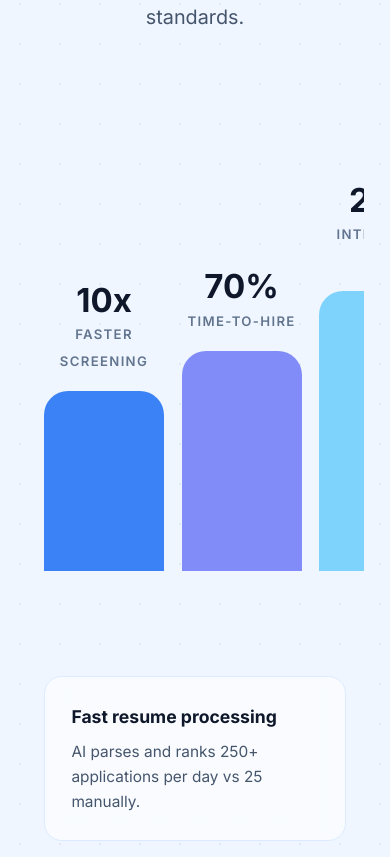
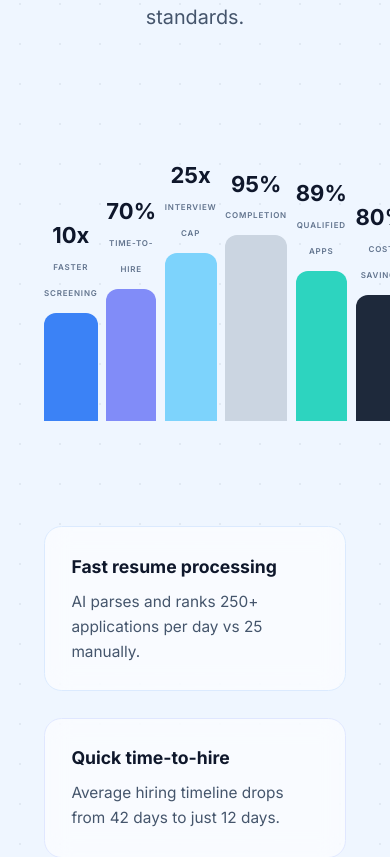
Before and after one commit to shahabas07/RecruiterAI, a React (Vite) app: page / in a window 390 px wide. Shown: the part 2311-3168 px from the top of the page. Built offline with nearby package versions, Linux system fonts and the light colour scheme.

Commit message:
feat: make bar graph and platform diagram fully responsive for mobile

```diff
--- a/src/components/BentoFeatures.tsx
+++ b/src/components/BentoFeatures.tsx
@@ -52,21 +52,21 @@ export function BentoFeatures() {
         </div>
 
         {/* Bar Chart Section */}
-        <div className="overflow-x-auto -mx-4 px-4 mb-24">
-          <div ref={chartRef} className="flex gap-4 h-[450px] items-end min-w-[900px] md:min-w-0">
+        <div className="mb-24">
+          <div ref={chartRef} className="flex justify-between gap-2 md:gap-4 h-[300px] md:h-[450px] items-end">
             {bars.map((bar, index) => (
-              <div key={index} className="flex-1 min-w-[120px] flex flex-col items-center justify-end h-full group">
-                <div className="mb-4 text-center">
-                  <span className="block text-3xl font-bold text-slate-900">{bar.value}</span>
-                  <span className="text-xs uppercase tracking-widest text-slate-500 font-semibold">{bar.label}</span>
+              <div key={index} className="flex-1 flex flex-col items-center justify-end h-full group">
+                <div className="mb-2 md:mb-4 text-center">
+                  <span className="block text-xl md:text-3xl font-bold text-slate-900">{bar.value}</span>
+                  <span className="text-[8px] md:text-xs uppercase tracking-widest text-slate-500 font-semibold">{bar.label}</span>
                 </div>
                 <div
                   className={`w-full transition-all duration-1000 ease-out ${bar.shadow}`}
                   style={{
-                    height: isVisible ? `${bar.height}px` : '0px',
+                    height: isVisible ? `${bar.height * 0.6}px` : '0px',
                     backgroundColor: bar.color,
-                    borderTopLeftRadius: '24px',
-                    borderTopRightRadius: '24px'
+                    borderTopLeftRadius: '12px',
+                    borderTopRightRadius: '12px'
                   }}
                 ></div>
               </div>
--- a/src/components/GlobalHiring.tsx
+++ b/src/components/GlobalHiring.tsx
@@ -1,3 +1,4 @@
+import { useState, useEffect } from 'react';
 import {
   Globe2,
   Linkedin,
@@ -79,7 +80,20 @@ const platformIcons: Record<string, any> = {
 };
 
 export function GlobalHiring() {
-  const radius = 230; // Increased radius for better spacing
+  const [radius, setRadius] = useState(230);
+
+  useEffect(() => {
+    const updateRadius = () => {
+      setRadius(window.innerWidth < 768 ? 140 : 230);
+    };
+
+    // Set initial value
+    updateRadius();
+
+    // Update on resize
+    window.addEventListener('resize', updateRadius);
+    return () => window.removeEventListener('resize', updateRadius);
+  }, []);
 
   return (
     <section className="py-24 bg-[#000000] relative overflow-hidden">
@@ -101,7 +115,7 @@ export function GlobalHiring() {
         </div>
 
         {/* Central Hub Visualization */}
-        <div className="relative h-[600px] md:h-[700px] mb-16 flex items-center justify-center">
+        <div className="relative h-[500px] md:h-[700px] mb-16 flex items-center justify-center">
 
           {/* Central Globe */}
           <div className="relative z-20">
@@ -109,7 +123,7 @@ export function GlobalHiring() {
             <div className="absolute inset-0 bg-gradient-to-br from-[#3B82F6] to-[#B197FC] rounded-full blur-3xl opacity-40 animate-pulse-slow"></div>
 
             {/* Globe Container */}
-            <div className="relative w-32 h-32 bg-[#404040] rounded-full border-4 border-[#B197FC] shadow-2xl flex items-center justify-center overflow-hidden">
+            <div className="relative w-20 h-20 md:w-32 md:h-32 bg-[#404040] rounded-full border-2 md:border-4 border-[#B197FC] shadow-2xl flex items-center justify-center overflow-hidden">
               {/* Inner Glow */}
               <div className="absolute inset-0 bg-gradient-to-br from-[#3B82F6]/30 to-[#B197FC]/30"></div>
 
@@ -127,7 +141,7 @@ export function GlobalHiring() {
               </svg>
 
               {/* Icon */}
-              <Globe2 className="w-12 h-12 text-[#B197FC] relative z-10" />
+              <Globe2 className="w-8 h-8 md:w-12 md:h-12 text-[#B197FC] relative z-10" />
             </div>
 
             {/* Pulsing Rings */}
@@ -184,15 +198,15 @@ export function GlobalHiring() {
                 }}
               >
                 <div className="relative animate-float" style={{ animationDelay: `${platform.angle * 0.005}s` }}>
-                  <div className="absolute inset-0 bg-gradient-to-br from-[#B197FC]/20 to-[#3B82F6]/20 rounded-2xl blur-xl"></div>
-                  <div className="relative bg-white/10 backdrop-blur-xl border border-white/20 rounded-2xl p-4 shadow-2xl hover:bg-white/20 transition-all hover:scale-110 group cursor-pointer">
-                    <div className="w-10 h-10 mb-2 flex items-center justify-center">
+                  <div className="absolute inset-0 bg-gradient-to-br from-[#B197FC]/20 to-[#3B82F6]/20 rounded-xl md:rounded-2xl blur-xl"></div>
+                  <div className="relative bg-white/10 backdrop-blur-xl border border-white/20 rounded-xl md:rounded-2xl p-2 md:p-4 shadow-2xl hover:bg-white/20 transition-all hover:scale-110 group cursor-pointer">
+                    <div className="w-6 h-6 md:w-10 md:h-10 mb-1 md:mb-2 flex items-center justify-center">
                       {(() => {
                         const Icon = platformIcons[platform.name] || Search;
-                        return <Icon className="w-8 h-8 text-white opacity-90 group-hover:opacity-100 transition-opacity" />;
+                        return <Icon className="w-5 h-5 md:w-8 md:h-8 text-white opacity-90 group-hover:opacity-100 transition-opacity" />;
                       })()}
                     </div>
-                    <div className="text-white text-[10px] font-semibold whitespace-nowrap text-center opacity-80 group-hover:opacity-100 transition-opacity">{platform.name}</div>
+                    <div className="text-white text-[8px] md:text-[10px] font-semibold whitespace-nowrap text-center opacity-80 group-hover:opacity-100 transition-opacity">{platform.name}</div>
                   </div>
                 </div>
               </div>
@@ -204,22 +218,22 @@ export function GlobalHiring() {
         </div>
 
         {/* Stats */}
-        <div className="grid grid-cols-2 md:grid-cols-4 gap-8">
+        <div className="grid grid-cols-2 md:grid-cols-4 gap-4 md:gap-8">
           <div className="text-center">
-            <div className="text-[42px] leading-none font-bold text-white mb-2 bg-gradient-to-r from-[#A5D8FF] to-[#3B82F6] bg-clip-text text-transparent">25+</div>
-            <div className="text-[13px] text-gray-400 font-medium">Platforms</div>
+            <div className="text-2xl md:text-[42px] leading-none font-bold text-white mb-2 bg-gradient-to-r from-[#A5D8FF] to-[#3B82F6] bg-clip-text text-transparent">25+</div>
+            <div className="text-xs md:text-[13px] text-gray-400 font-medium">Platforms</div>
           </div>
           <div className="text-center">
-            <div className="text-[42px] leading-none font-bold text-white mb-2 bg-gradient-to-r from-[#D0BCFF] to-[#B197FC] bg-clip-text text-transparent">1M+</div>
-            <div className="text-[13px] text-gray-400 font-medium">Candidates</div>
+            <div className="text-2xl md:text-[42px] leading-none font-bold text-white mb-2 bg-gradient-to-r from-[#D0BCFF] to-[#B197FC] bg-clip-text text-transparent">1M+</div>
+            <div className="text-xs md:text-[13px] text-gray-400 font-medium">Candidates</div>
           </div>
           <div className="text-center">
-            <div className="text-[42px] leading-none font-bold text-white mb-2 bg-gradient-to-r from-[#B197FC] to-[#8B5CF6] bg-clip-text text-transparent">10K+</div>
-            <div className="text-[13px] text-gray-400 font-medium">Companies</div>
+            <div className="text-2xl md:text-[42px] leading-none font-bold text-white mb-2 bg-gradient-to-r from-[#B197FC] to-[#8B5CF6] bg-clip-text text-transparent">10K+</div>
+            <div className="text-xs md:text-[13px] text-gray-400 font-medium">Companies</div>
           </div>
           <div className="text-center">
-            <div className="text-[42px] leading-none font-bold text-white mb-2 bg-gradient-to-r from-[#3B82F6] to-[#2563EB] bg-clip-text text-transparent">Real-time</div>
-            <div className="text-[13px] text-gray-400 font-medium">Sync</div>
+            <div className="text-2xl md:text-[42px] leading-none font-bold text-white mb-2 bg-gradient-to-r from-[#3B82F6] to-[#2563EB] bg-clip-text text-transparent">Real-time</div>
+            <div className="text-xs md:text-[13px] text-gray-400 font-medium">Sync</div>
           </div>
         </div>
       </div>
```
